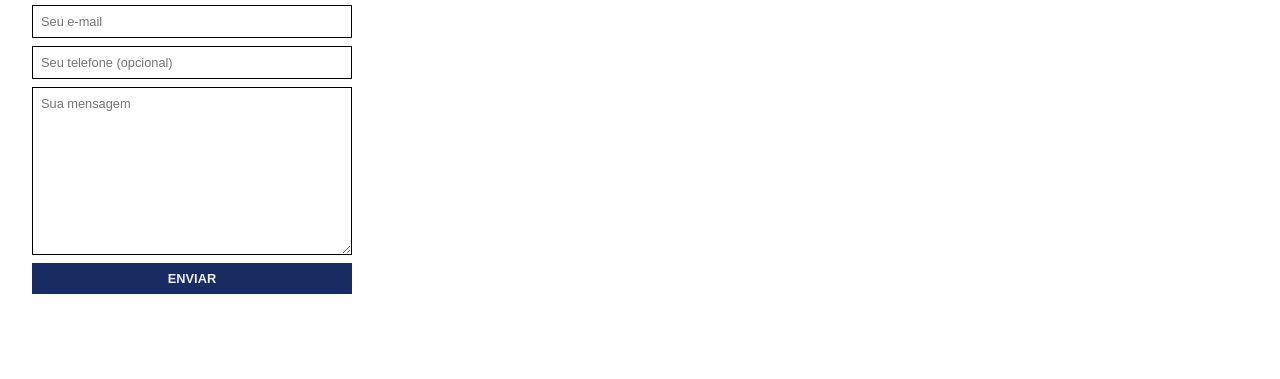
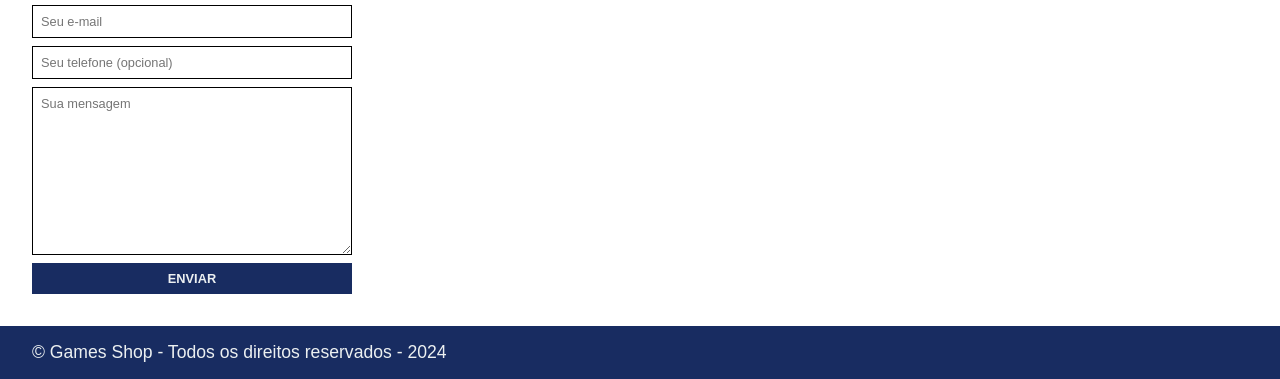
Before and after one commit to tauanecustodio/games-shop, a plain HTML site: page index.html in a window 1280 px wide. Shown: the part 721-1100 px from the top of the page. Before the commit the page ends 1031 px from the top, so only its background shows below. Drawn offline with Linux system fonts and the light colour scheme.

Commit message:
feat: implement footer #5

```diff
--- a/assets/css/style.css
+++ b/assets/css/style.css
@@ -28,8 +28,6 @@ body {
     color: var(--primary-color);
     text-transform: uppercase;
 }
-
-
 
 .paragraph {
     font-size: 1.1rem;
@@ -160,3 +158,14 @@ input::placeholder, textarea::placeholder {
 .social-medias li a img {
     height: 25px;
 }
+
+/* -----------------------main-contact----------------------- */
+
+.footer {
+    background-color: var(--primary-color);
+    margin-top: 1rem;
+}
+
+.footer .container .paragraph {
+    color: var(--secondary-color);
+}
--- a/index.html
+++ b/index.html
@@ -71,5 +71,11 @@
             </section>
         </div>
     </main>
+
+    <footer class="footer">
+        <div class="container">
+            <p class="paragraph">&copy; Games Shop - Todos os direitos reservados - 2024</p>
+        </div>
+    </footer>
 </body>
 </html>
```
